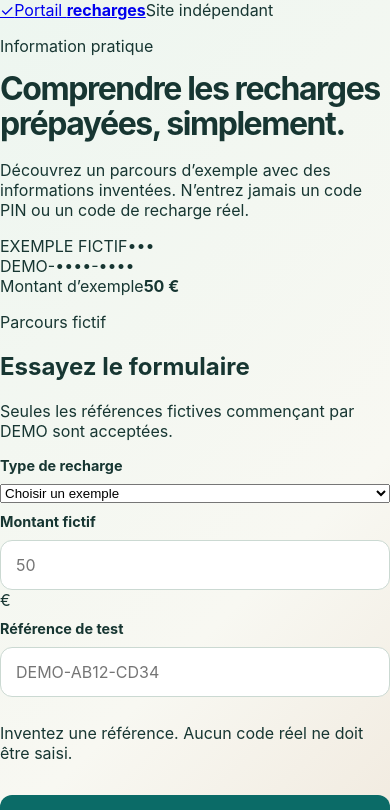
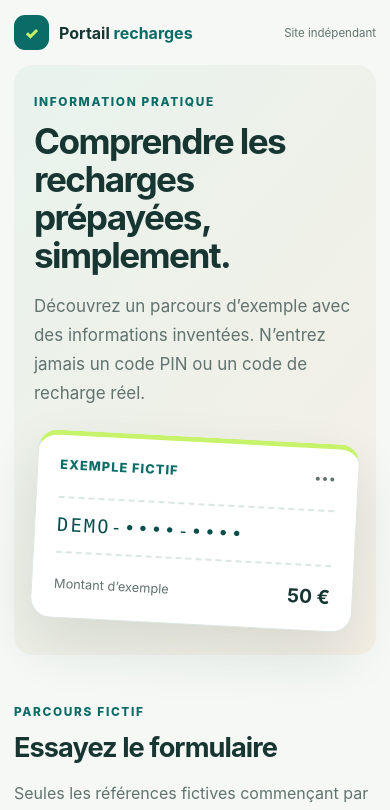
Before and after one commit to amandineprestige-lang/recharge-de-ticket, a React (Vite) app: page / in a window 390 px wide. Shown: the top 810 px of the page. Built offline with nearby package versions, Linux system fonts and the light colour scheme.

Commit message:
Publish clean responsive portal styling

```diff
--- a/src/styles.css
+++ b/src/styles.css
@@ -1,22 +1,60 @@
-:root{font-family:Inter,ui-sans-serif,system-ui,-apple-system,"Segoe UI",sans-serif;color:#173632;background:#f5f8f5;font-synthesis:none;text-rendering:optimizeLegibility;--teal:#0b6b67;--ink:#173632;--muted:#61726f;--line:#dce6e1}
-*{box-sizing:border-box}
-body{margin:0;min-width:320px;background:linear-gradient(135deg,#edf6f0,#f8f8f2 65%,#f0e8dc);color:var(--ink)}
-button,input{font:inherit}
-.simple-page{min-height:100vh;padding:0 24px 60px}
-.simple-header{width:min(100%,1080px);height:82px;margin:auto;display:flex;align-items:center}
-.simple-brand{display:flex;align-items:center;gap:10px;color:var(--ink);font-weight:650;text-decoration:none}
-.simple-brand b{color:var(--teal)}
-.simple-mark{width:34px;height:34px;display:grid;place-items:center;border-radius:11px;background:var(--teal);color:#d7f783;font-weight:900}
-.simple-card{width:min(100%,660px);margin:8vh auto 0;padding:clamp(26px,6vw,52px);background:#fff;border:1px solid var(--line);border-radius:25px;box-shadow:0 24px 65px rgba(23,54,50,.1)}
-.simple-label{display:inline-block;margin-bottom:16px;color:var(--teal);font-size:.75rem;font-weight:800;letter-spacing:.13em;text-transform:uppercase}
-h1{font-size:clamp(2rem,5vw,3.5rem);line-height:1.09;letter-spacing:-.045em;margin:0 0 18px}
-.simple-card>p{color:var(--muted);line-height:1.7;margin-bottom:28px}
-form{display:grid;gap:10px}
-label{font-size:.9rem;font-weight:700}
-input{width:100%;padding:14px 15px;border:1px solid #cbd9d2;border-radius:12px;color:var(--ink);outline:none}
-input:focus{border-color:var(--teal);box-shadow:0 0 0 3px rgba(11,107,103,.12)}
-button{margin-top:6px;width:100%;padding:14px 18px;border:0;border-radius:12px;background:var(--teal);color:#fff;font-weight:750;cursor:pointer}
-button:hover{background:#084e4b}
-.simple-card .simple-message{margin:18px 0 0;padding:12px 14px;border-radius:12px;background:#eaf4ee;color:#20564d;font-size:.92rem}
-.simple-card .simple-note{border-top:1px solid var(--line);padding-top:18px;margin:24px 0 0;font-size:.82rem}
-@media(max-width:520px){.simple-page{padding-inline:16px}.simple-header{height:68px}.simple-card{margin-top:5vh;border-radius:20px}}
+:root {
+  font-family: Inter, ui-sans-serif, system-ui, -apple-system, BlinkMacSystemFont, "Segoe UI", sans-serif;
+  color: #173632;
+  background: #f5f8f5;
+  font-synthesis: none;
+  text-rendering: optimizeLegibility;
+  --ink: #173632;
+  --muted: #61726f;
+  --teal: #0b6b67;
+  --teal-dark: #084e4b;
+  --line: #dce6e1;
+  --lime: #c7f36b;
+}
+
+* { box-sizing: border-box; }
+body { margin: 0; min-width: 320px; background: #f5f8f5; }
+button, input, select { font: inherit; }
+.page-shell { width: min(1080px, calc(100% - 40px)); margin: 0 auto; }
+.topbar { display: flex; justify-content: space-between; align-items: center; min-height: 78px; }
+.brand { display: inline-flex; align-items: center; gap: 10px; text-decoration: none; color: var(--ink); font-weight: 650; }
+.brand b { color: var(--teal); }
+.brand-mark { width: 35px; height: 35px; display: grid; place-items: center; border-radius: 11px; background: var(--teal); color: var(--lime); font-weight: 900; }
+.independent-label { color: var(--muted); font-size: .84rem; }
+.hero { display: grid; grid-template-columns: 1.1fr .9fr; align-items: center; gap: 34px; padding: 58px clamp(25px, 6vw, 70px); border-radius: 26px; background: linear-gradient(130deg, #e8f3ed, #f5efe5); }
+.eyebrow { margin: 0 0 13px; color: var(--teal); text-transform: uppercase; letter-spacing: .14em; font-size: .74rem; font-weight: 800; }
+h1 { max-width: 620px; margin: 0 0 18px; font-size: clamp(2.2rem, 5vw, 3.8rem); line-height: 1.08; letter-spacing: -.045em; }
+.intro { max-width: 580px; margin: 0; color: var(--muted); font-size: 1.06rem; line-height: 1.7; }
+.ticket-illustration { width: min(100%, 330px); justify-self: center; padding: 22px; border: 1px solid var(--line); border-top: 5px solid var(--lime); border-radius: 20px; background: white; box-shadow: 0 25px 55px rgba(23, 54, 50, .12); transform: rotate(3deg); }
+.ticket-top, .ticket-bottom { display: flex; justify-content: space-between; align-items: center; color: var(--muted); font-size: .8rem; }
+.ticket-top span:first-child { color: var(--teal); font-weight: 800; letter-spacing: .08em; }
+.ticket-code { margin: 24px 0 18px; padding: 16px 0; border-block: 2px dashed var(--line); font-family: ui-monospace, Consolas, monospace; font-size: 1.16rem; letter-spacing: .12em; color: var(--teal-dark); }
+.ticket-bottom b { color: var(--ink); font-size: 1.2rem; }
+.form-section { display: grid; grid-template-columns: .8fr 1.2fr; gap: 45px; padding: 70px 0; align-items: start; }
+.section-heading h2 { margin: 0 0 12px; font-size: clamp(1.7rem, 3vw, 2.4rem); line-height: 1.15; letter-spacing: -.035em; }
+.section-heading>p:last-child { color: var(--muted); line-height: 1.65; }
+.entry-form { display: grid; gap: 10px; padding: 28px; border: 1px solid var(--line); border-radius: 20px; background: white; box-shadow: 0 16px 45px rgba(23, 54, 50, .07); }
+.entry-form label { margin-top: 7px; font-size: .88rem; font-weight: 750; }
+.entry-form input, .entry-form select { width: 100%; min-height: 48px; padding: 12px 13px; border: 1px solid #cbd9d2; border-radius: 11px; outline: none; color: var(--ink); background: white; }
+.entry-form input:focus, .entry-form select:focus { border-color: var(--teal); box-shadow: 0 0 0 3px rgba(11, 107, 103, .12); }
+.amount-field { position: relative; }
+.amount-field input { padding-right: 42px; }
+.amount-field span { position: absolute; top: 12px; right: 14px; color: var(--muted); }
+.field-hint { margin: -4px 0 3px; color: var(--muted); font-size: .78rem; }
+.entry-form button { min-height: 49px; margin-top: 9px; border: 0; border-radius: 11px; background: var(--teal); color: white; font-weight: 750; cursor: pointer; }
+.entry-form button:hover { background: var(--teal-dark); }
+.result-message { margin: 6px 0 0; padding: 12px 14px; border-radius: 11px; background: #eaf4ee; color: #20564d; font-size: .9rem; line-height: 1.55; }
+.footer { padding: 20px 0 28px; border-top: 1px solid var(--line); color: var(--muted); font-size: .82rem; text-align: center; }
+@media (max-width: 740px) {
+  .hero, .form-section { grid-template-columns: 1fr; }
+  .hero { padding: 38px 25px; gap: 30px; }
+  .form-section { gap: 16px; padding: 50px 0; }
+  .ticket-illustration { width: min(100%, 360px); }
+}
+@media (max-width: 480px) {
+  .page-shell { width: min(100% - 28px, 1080px); }
+  .topbar { min-height: 65px; }
+  .independent-label { font-size: .72rem; }
+  .hero { border-radius: 19px; padding: 30px 20px; }
+  .entry-form { padding: 20px; }
+}
```
